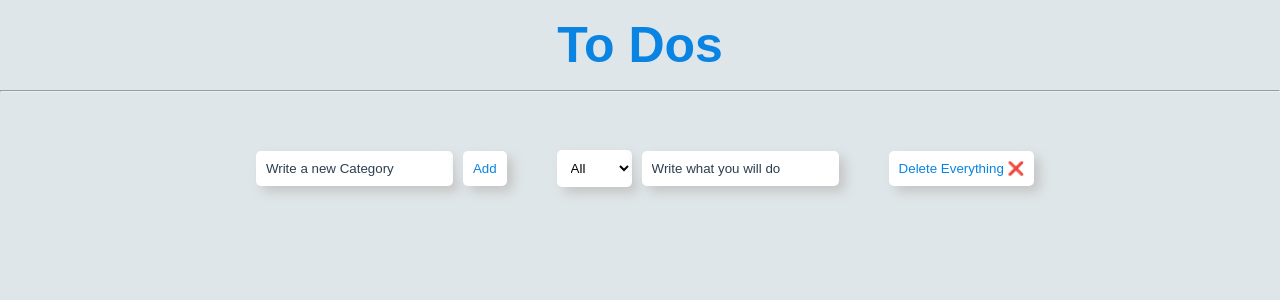
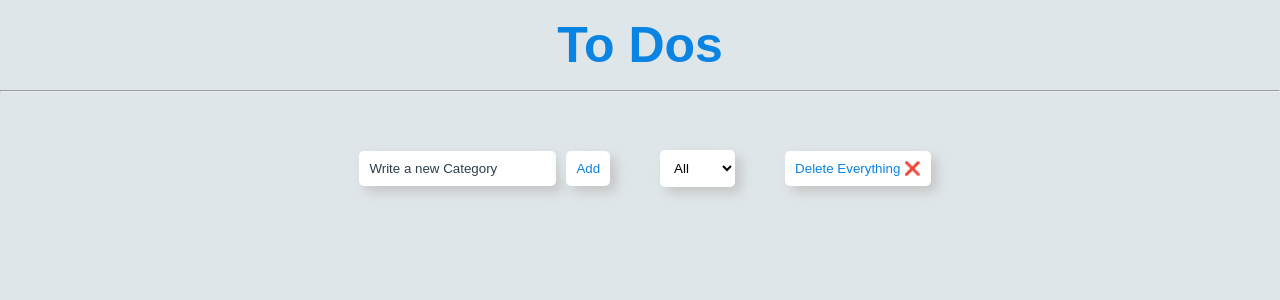
Before and after one commit to HBSPS/React-ToDo, a React (Create React App) app: page / in a window 1280 px wide. Shown: the top 300 px of the page. Built offline with nearby package versions, Linux system fonts and the light colour scheme.

Commit message:
:art: Add Validation: Category All
카테고리가 All인 경우, To Do 추가 안되게 함

```diff
--- a/src/components/CreateToDo.tsx
+++ b/src/components/CreateToDo.tsx
@@ -39,7 +39,7 @@ function CreateToDo() {
     const [toDos, setToDos] = useRecoilState(toDoState);
     const category= useRecoilValue(categoryState);
     const { register, handleSubmit, setValue } = useForm<IForm>();
-    const handleValid = ({toDo}: IForm) => {
+    const handleValid = ({ toDo }: IForm) => {
         setToDos((prev) => [{ text: toDo, id: Date.now(), category: category }, ...prev]);
         setValue("toDo", "");
     };
@@ -47,8 +47,7 @@ function CreateToDo() {
     return (
         <>
             <form onSubmit={handleSubmit(handleValid)}>
-                <Input {...register("toDo", { required: "Please write a To Do" })} placeholder="Write what you will do" />
-                {category === "All" ? null : <Button >Add</Button>}
+                {category === "All" ? null : <><Input {...register("toDo", { required: "Please write a To Do" })} placeholder="Write what you will do" /><Button >Add</Button></>}
             </form>
         </>
     );
```
